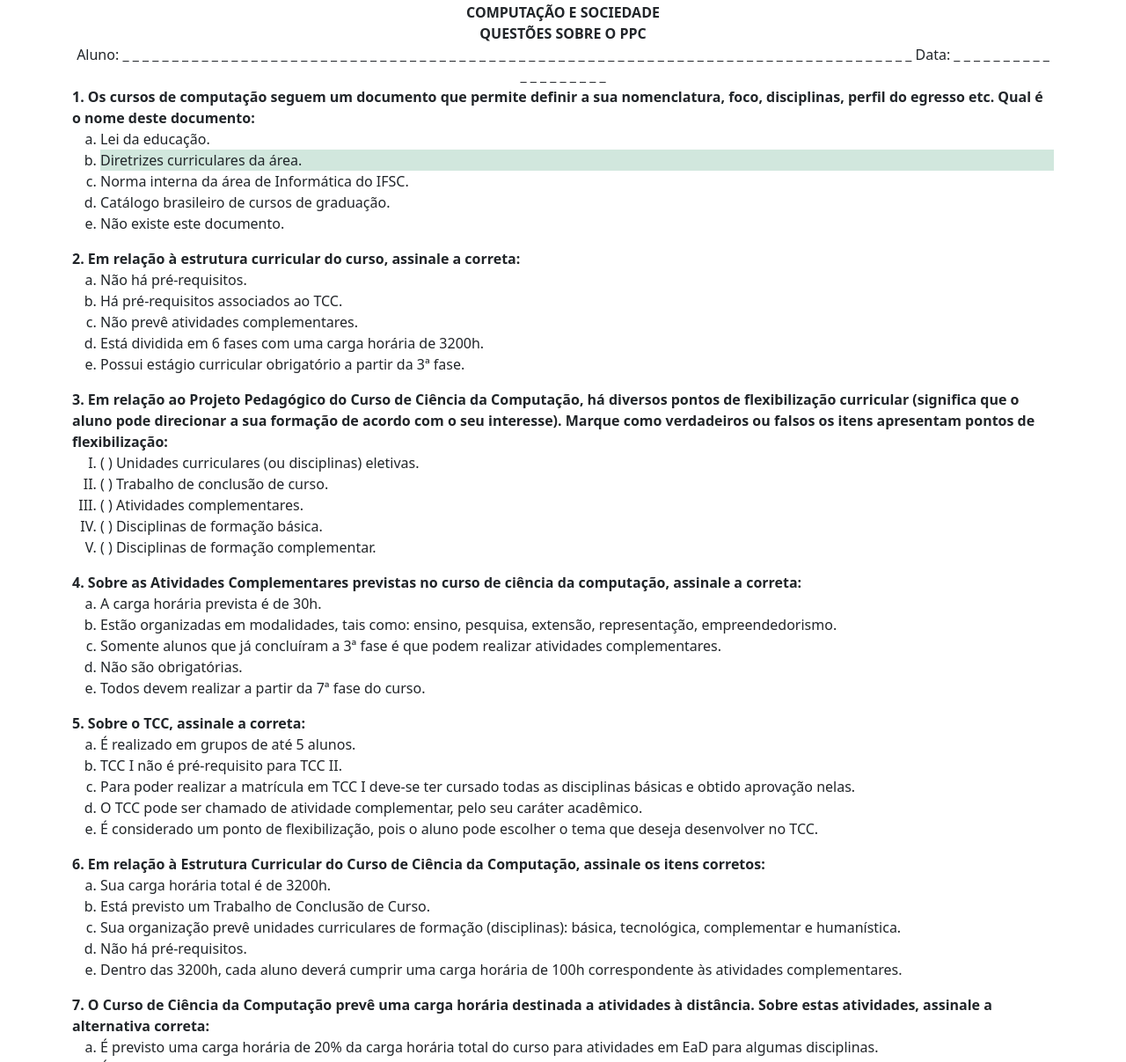
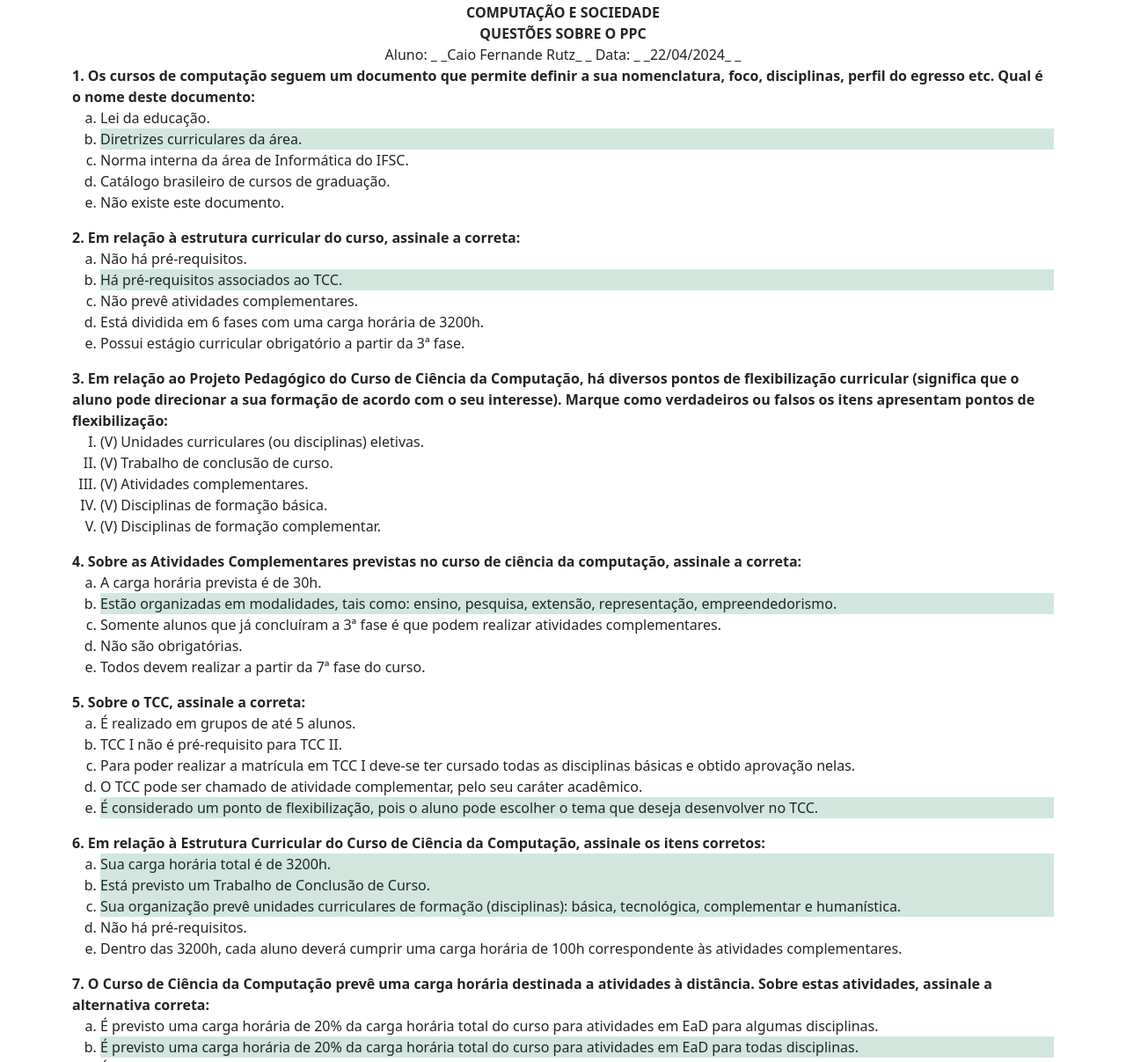
Before and after one commit to Caio4050/portfolio-ifsc, a plain HTML site: page Pagina-PPC/index.html in a window 1280 px wide. Shown: the part 142-1349 px from the top of the page at 88% size. Drawn offline with nearby package versions, Linux system fonts and the light colour scheme.

Commit message:
Update index.html

```diff
--- a/Pagina-PPC/index.html
+++ b/Pagina-PPC/index.html
@@ -35,12 +35,11 @@
         <div class="text-center">
             <span>
                 Aluno:
-                _ _ _ _ _ _ _ _ _ _ _ _ _ _ _ _ _ _ _ _ _ _ _ _ _ _ _ _ _ _ _ _ _ _ _ _ _ _ _ _ _ _ _ _ _ _ _ _ _ _ _ _
-                _ _ _ _ _ _ _ _ _ _ _ _ _ _ _ _ _ _ _ _ _ _ _ _ _ _ _ _
+                _ _Caio Fernande Rutz_ _
             </span>
             <span>
                 Data:
-                _ _ _ _ _ _ _ _ _ _ _ _ _ _ _ _ _ _ _
+                _ _22/04/2024_ _
             </span>
         </div>
         <div>
@@ -66,7 +65,7 @@
         <div>
             <ol type="a">
                 <li>Não há pré-requisitos.</li>
-                <li>Há pré-requisitos associados ao TCC.</li>
+                <li class="bg-success-subtle">Há pré-requisitos associados ao TCC.</li>
                 <li>Não prevê atividades complementares.</li>
                 <li>Está dividida em 6 fases com uma carga horária de 3200h.</li>
                 <li>Possui estágio curricular obrigatório a partir da 3ª fase.</li>
@@ -81,11 +80,11 @@
         </div>
         <div>
             <ol type="I">
-                <li>( ) Unidades curriculares (ou disciplinas) eletivas.</li>
-                <li>( ) Trabalho de conclusão de curso.</li>
-                <li>( ) Atividades complementares.</li>
-                <li>( ) Disciplinas de formação básica.</li>
-                <li>( ) Disciplinas de formação complementar.</li>
+                <li>(V) Unidades curriculares (ou disciplinas) eletivas.</li>
+                <li>(V) Trabalho de conclusão de curso.</li>
+                <li>(V) Atividades complementares.</li>
+                <li>(V) Disciplinas de formação básica.</li>
+                <li>(V) Disciplinas de formação complementar.</li>
             </ol>
         </div>
         <div>
@@ -96,7 +95,7 @@
         <div>
             <ol type="a">
                 <li>A carga horária prevista é de 30h.</li>
-                <li>Estão organizadas em modalidades, tais como: ensino, pesquisa, extensão, representação,
+                <li class="bg-success-subtle">Estão organizadas em modalidades, tais como: ensino, pesquisa, extensão, representação,
                     empreendedorismo.</li>
                 <li>Somente alunos que já concluíram a 3ª fase é que podem realizar atividades complementares.</li>
                 <li>Não são obrigatórias.</li>
@@ -115,7 +114,7 @@
                 <li>Para poder realizar a matrícula em TCC I deve-se ter cursado todas as disciplinas básicas e obtido
                     aprovação nelas.</li>
                 <li>O TCC pode ser chamado de atividade complementar, pelo seu caráter acadêmico.</li>
-                <li>É considerado um ponto de flexibilização, pois o aluno pode escolher o tema que deseja desenvolver
+                <li class="bg-success-subtle">É considerado um ponto de flexibilização, pois o aluno pode escolher o tema que deseja desenvolver
                     no TCC.</li>
             </ol>
         </div>
@@ -126,9 +125,9 @@
         </div>
         <div>
             <ol type="a">
-                <li>Sua carga horária total é de 3200h.</li>
-                <li>Está previsto um Trabalho de Conclusão de Curso.</li>
-                <li>Sua organização prevê unidades curriculares de formação (disciplinas): básica, tecnológica,
+                <li class="bg-success-subtle">Sua carga horária total é de 3200h.</li>
+                <li class="bg-success-subtle">Está previsto um Trabalho de Conclusão de Curso.</li>
+                <li class="bg-success-subtle">Sua organização prevê unidades curriculares de formação (disciplinas): básica, tecnológica,
                     complementar e humanística.</li>
                 <li>Não há pré-requisitos.</li>
                 <li>Dentro das 3200h, cada aluno deverá cumprir uma carga horária de 100h correspondente às atividades
@@ -145,7 +144,7 @@
             <ol type="a">
                 <li>É previsto uma carga horária de 20% da carga horária total do curso para atividades em EaD para
                     algumas disciplinas.</li>
-                <li>É previsto uma carga horária de 20% da carga horária total do curso para atividades em EaD para
+                <li class="bg-success-subtle">É previsto uma carga horária de 20% da carga horária total do curso para atividades em EaD para
                     todas disciplinas.</li>
                 <li>É previsto uma carga horária de 50% da carga horária total do curso para atividades em EaD para
                     todas disciplinas.</li>
@@ -160,7 +159,7 @@
         </div>
         <div>
             <ol type="a">
-                <li>É formado por um grupo de professores com atribuições acadêmicas e de acompanhamento, cujo objetivo
+                <li class="bg-success-subtle">É formado por um grupo de professores com atribuições acadêmicas e de acompanhamento, cujo objetivo
                     maior é avaliar e propor melhorias para o projeto do curso.</li>
                 <li>Não existe tal órgão no curso de Ciência da Computação.</li>
                 <li>Neste órgão, alunos e a comunidade externa são eleitos para participarem.</li>
@@ -185,25 +184,25 @@
             </ol>
             <ol type="a">
                 <li>
-                    ( ) Contactar a secretária acadêmica (<a
+                    (I) Contactar a secretária acadêmica (<a
                         href="https://www.ifsc.edu.br/web/campus-lages/horarios-e-contatos-dos-setores"
                         target="_blank">https://www.ifsc.edu.br/web/campus-lages/horarios-e-contatos-dos-setores</a>).
                 </li>
                 <li>
-                    ( ) Acessar o calendário acadêmico (<a
+                    (II) Acessar o calendário acadêmico (<a
                         href="https://www.ifsc.edu.br/web/campus-lages/calendario-academico"
                         target="_blank">https://www.ifsc.edu.br/web/campus-lages/calendario-academico</a>).</li>
                 <li>
-                    ( ) Acessar SIGAA e na lista de disciplinas conferir agenda (<a
+                    (III) Acessar SIGAA e na lista de disciplinas conferir agenda (<a
                         href="https://sigaa.ifsc.edu.br/sigaa/public"
                         target="_blank">https://sigaa.ifsc.edu.br/sigaa/public</a>).</li>
                 <li>
-                    ( ) Acessar o site do IFSC Lages e escolher estrutura organizacional (<a
+                    (IV) Acessar o site do IFSC Lages e escolher estrutura organizacional (<a
                         href="https://www.ifsc.edu.br/web/campus-lages/horarios-e-contatos-dos-setores"
                         target="_blank">https://www.ifsc.edu.br/web/campus-lages/horarios-e-contatos-dos-setores</a> ).
                 </li>
                 <li>
-                    ( ) Acessar o SIGAA, escolher a disciplinas e acessar a opção plano de ensino (<a
+                    (V) Acessar o SIGAA, escolher a disciplinas e acessar a opção plano de ensino (<a
                         href="https://sigaa.ifsc.edu.br/sigaa/public"
                         target="_blank">https://sigaa.ifsc.edu.br/sigaa/public</a>).
                 </li>
```
